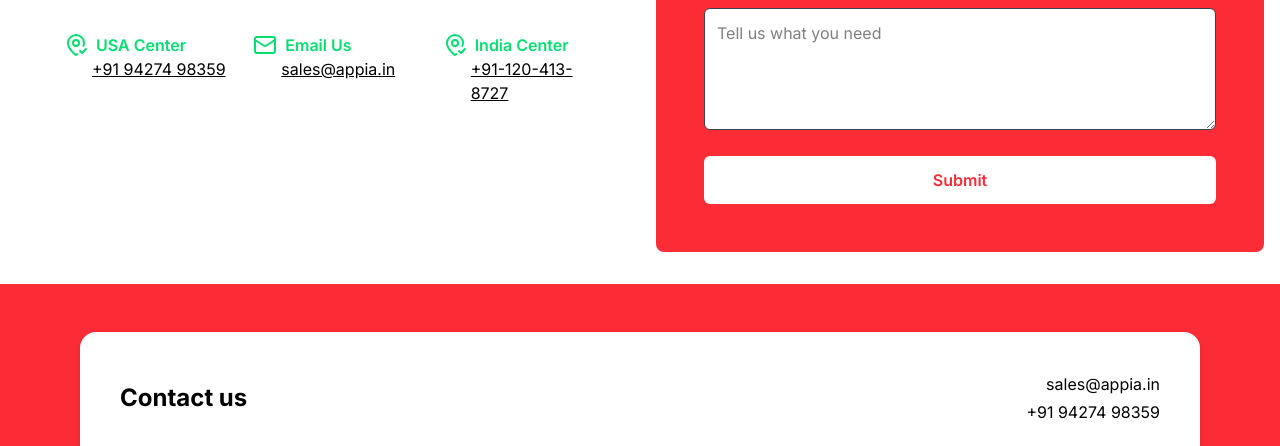
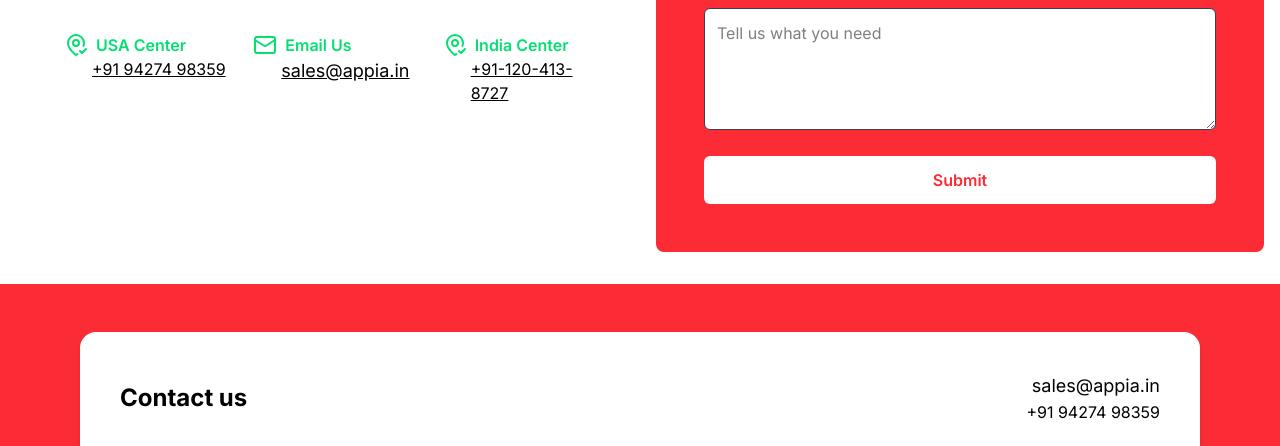
Before and after one commit to appiallc/appia, a Next.js app: page /contact in a window 1280 px wide. Shown: the part 414-860 px from the top of the page. Built offline with nearby package versions, Linux system fonts and the light colour scheme.

Commit message:
fix redirection issue

```diff
--- a/src/app/component/contactUs/index.js
+++ b/src/app/component/contactUs/index.js
@@ -69,7 +69,9 @@ export default function ContactSection() {
       <span className="text-lg"><Mail /></span>
       <h3 className="font-semibold">Email Us</h3>
     </div>
-    <p className="ml-7 underline">sales@appia.in</p>
+    <a className="ml-7 underline text-black underline-none text-lg"
+     target="_blank"
+     href="mailto:sales@appia.in">sales@appia.in</a>
   </div>
 
   {/* India Center */}
--- a/src/app/component/footer/index.js
+++ b/src/app/component/footer/index.js
@@ -47,7 +47,9 @@ export default function Footer() {
           </div>
           {/* Right */}
           <div className="text-center md:text-right text-sm md:text-base space-y-1">
-            <p>sales@appia.in</p>
+            <a href="mailto:sales@appia.in"  target="_blank"
+            className="text-black underline-none text-lg"
+            >sales@appia.in</a>
             <p>+91 94274 98359</p>
           </div>
         </div>
@@ -82,11 +84,12 @@ export default function Footer() {
 
         {/* Social Icons */}
         <div className="flex items-center gap-4 text-white text-xl">
-          <a href="https://x.com/appiallc?s=11" className="">
+          <a href="https://x.com/appiallc?s=11" className="" target="_blank">
             <FaXTwitter />
           </a>
           <a
             href="https://www.linkedin.com/company/appia-consultancy-services-llc/"
+            target="_blank"
             className=""
           >
             <FaLinkedin />
@@ -94,6 +97,7 @@ export default function Footer() {
           <a
             href="https://www.instagram.com/appia_cs?igsh=MXRpOGp2Y2JicWs2eg%3D%3D&utm_source=qr"
             className=""
+            target="_blank"
           >
             <FaInstagram />
           </a>
```
